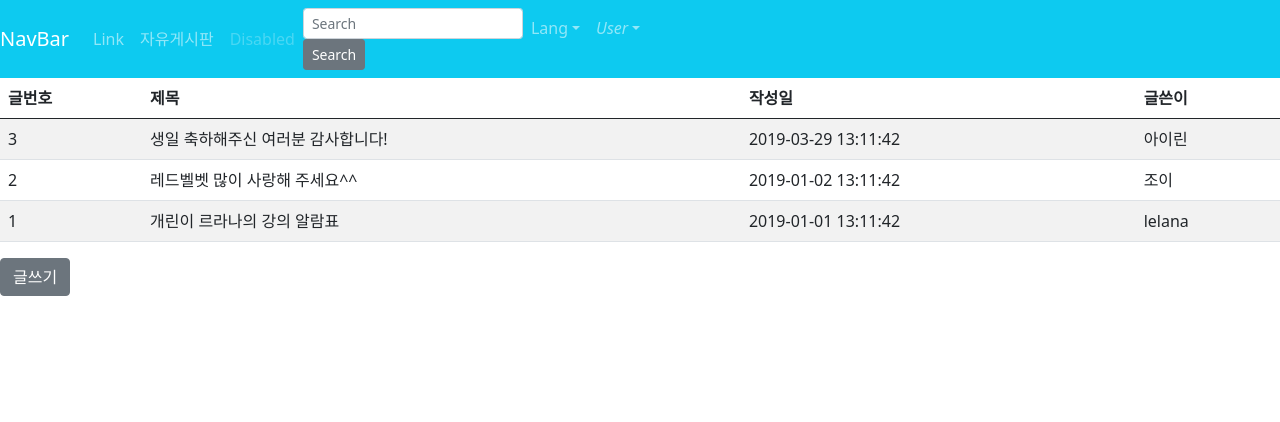
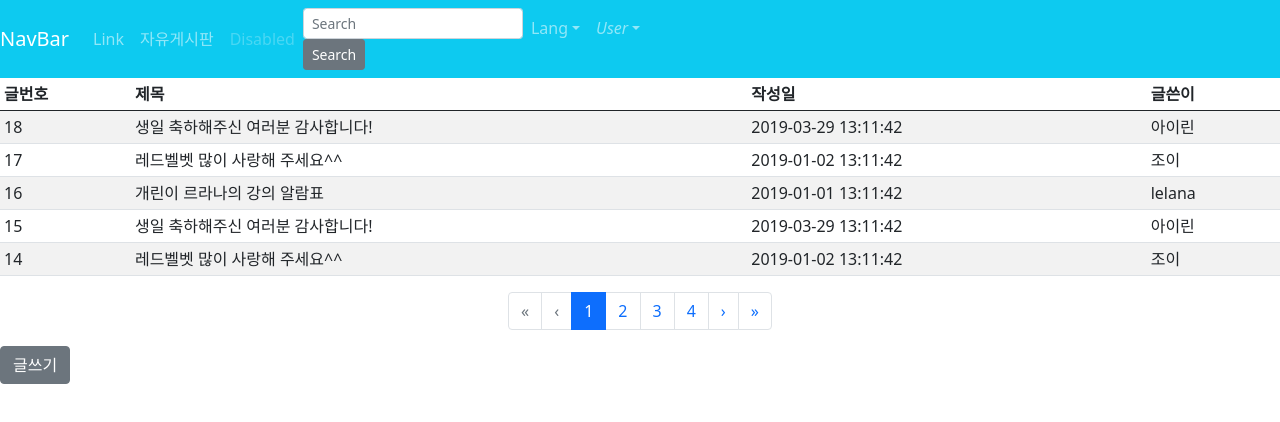
Before and after one commit to bill1224/vue, a Vue app in the folder vue_study/: page /board/free in a window 1280 px wide. Shown: the top 422 px of the page. Built offline with nearby package versions, Linux system fonts and the light colour scheme.

Commit message:
pagenation

```diff
--- a/vue_study/src/components/Board.vue
+++ b/vue_study/src/components/Board.vue
@@ -1,6 +1,24 @@
 <template>
-  <div>
-    <b-table striped hover :items="items" :fields="fields" @row-clicked="rowClick"></b-table>
+  <div class="overflow-auto">
+    <b-table
+      id="my-table"
+      striped hover
+      :items="items"
+      :fields="fields"
+      @row-clicked="rowClick"
+      :per-page="perPage"
+      :current-page="currentPage"
+      small
+    ></b-table>
+
+    <b-pagination
+      v-model="currentPage"
+      :total-rows="rows"
+      :per-page="perPage"
+      aria-controls="my-table"
+      align="center"
+    ></b-pagination>
+
     <b-button @click="writeContent">글쓰기</b-button>
   </div>
 </template>
@@ -44,7 +62,14 @@ import data from "@/data";
                   label: '글쓴이'
               },
           ],
-          items: items
+          items: items,
+          perPage: 5,
+          currentPage: 1,
+      }
+    },
+    computed: {
+      rows() {
+        return this.items.length
       }
     },
     methods: {
--- a/vue_study/src/data/index.js
+++ b/vue_study/src/data/index.js
@@ -40,11 +40,131 @@ export default {
       context: '^^',
       created_at: '2019-03-29 13:11:42',
       updated_at: null
+    },
+    {
+      content_id: 4,
+      user_id: 1,
+      title: '개린이 르라나의 강의 알람표',
+      context: '아직 미정입니다.',
+      created_at: '2019-01-01 13:11:42',
+      updated_at: null
+    },
+    {
+      content_id: 5,
+      user_id: 3,
+      title: '레드벨벳 많이 사랑해 주세요^^',
+      context: '화이팅!',
+      created_at: '2019-01-02 13:11:42',
+      updated_at: null
+    },
+    {
+      content_id: 6,
+      user_id: 2,
+      title: '생일 축하해주신 여러분 감사합니다!',
+      context: '^^',
+      created_at: '2019-03-29 13:11:42',
+      updated_at: null
+    },
+    {
+      content_id: 7,
+      user_id: 1,
+      title: '개린이 르라나의 강의 알람표',
+      context: '아직 미정입니다.',
+      created_at: '2019-01-01 13:11:42',
+      updated_at: null
+    },
+    {
+      content_id: 8,
+      user_id: 3,
+      title: '레드벨벳 많이 사랑해 주세요^^',
+      context: '화이팅!',
+      created_at: '2019-01-02 13:11:42',
+      updated_at: null
+    },
+    {
+      content_id: 9,
+      user_id: 2,
+      title: '생일 축하해주신 여러분 감사합니다!',
+      context: '^^',
+      created_at: '2019-03-29 13:11:42',
+      updated_at: null
+    },
+    {
+      content_id: 10,
+      user_id: 1,
+      title: '개린이 르라나의 강의 알람표',
+      context: '아직 미정입니다.',
+      created_at: '2019-01-01 13:11:42',
+      updated_at: null
+    },
+    {
+      content_id: 11,
+      user_id: 3,
+      title: '레드벨벳 많이 사랑해 주세요^^',
+      context: '화이팅!',
+      created_at: '2019-01-02 13:11:42',
+      updated_at: null
+    },
+    {
+      content_id: 12,
+      user_id: 2,
+      title: '생일 축하해주신 여러분 감사합니다!',
+      context: '^^',
+      created_at: '2019-03-29 13:11:42',
+      updated_at: null
+    },
+    {
+      content_id: 13,
+      user_id: 1,
+      title: '개린이 르라나의 강의 알람표',
+      context: '아직 미정입니다.',
+      created_at: '2019-01-01 13:11:42',
+      updated_at: null
+    },
+    {
+      content_id: 14,
+      user_id: 3,
+      title: '레드벨벳 많이 사랑해 주세요^^',
+      context: '화이팅!',
+      created_at: '2019-01-02 13:11:42',
+      updated_at: null
+    },
+    {
+      content_id: 15,
+      user_id: 2,
+      title: '생일 축하해주신 여러분 감사합니다!',
+      context: '^^',
+      created_at: '2019-03-29 13:11:42',
+      updated_at: null
+    },
+    {
+      content_id: 16,
+      user_id: 1,
+      title: '개린이 르라나의 강의 알람표',
+      context: '아직 미정입니다.',
+      created_at: '2019-01-01 13:11:42',
+      updated_at: null
+    },
+    {
+      content_id: 17,
+      user_id: 3,
+      title: '레드벨벳 많이 사랑해 주세요^^',
+      context: '화이팅!',
+      created_at: '2019-01-02 13:11:42',
+      updated_at: null
+    },
+    {
+      content_id: 18,
+      user_id: 2,
+      title: '생일 축하해주신 여러분 감사합니다!',
+      context: '^^',
+      created_at: '2019-03-29 13:11:42',
+      updated_at: null
     }
   ],
   Comment: [
     {
-      comment_id: 1,
+      comment_id: 19,
       user_id: 1,
       content_id: 3,
       context: '생일 축하해요!',
@@ -52,7 +172,7 @@ export default {
       updated_at: null
     },
     {
-      comment_id: 2,
+      comment_id: 20,
       user_id: 3,
       content_id: 3,
       context: '주현언니 생일 축하해요!',
@@ -60,7 +180,7 @@ export default {
       updated_at: null
     },
     {
-      comment_id: 3,
+      comment_id: 21,
       user_id: 2,
       content_id: 1,
       context: '강의 잘 보고 있습니다 ^^',
```
